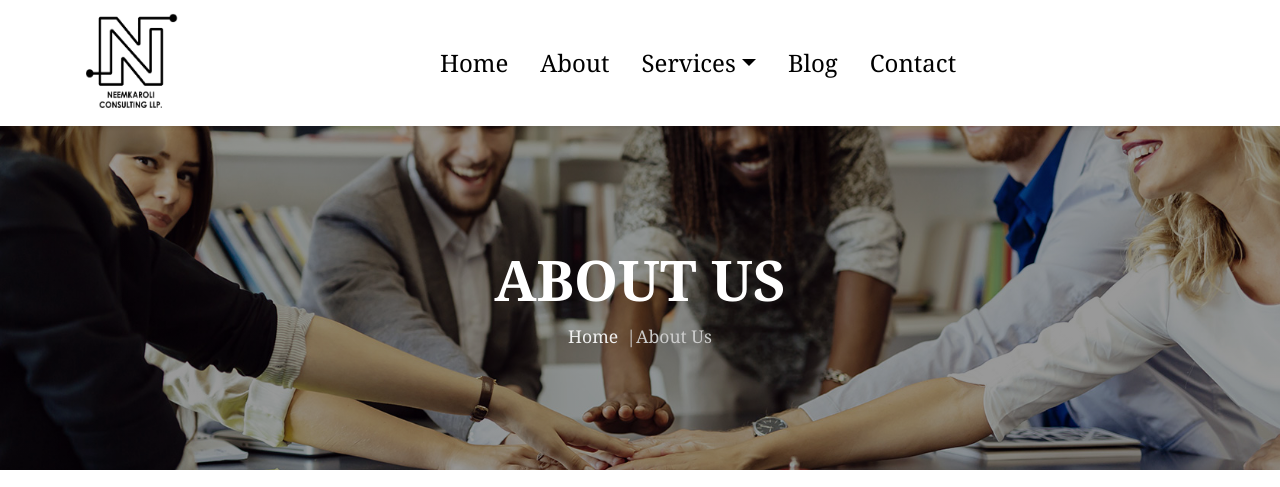
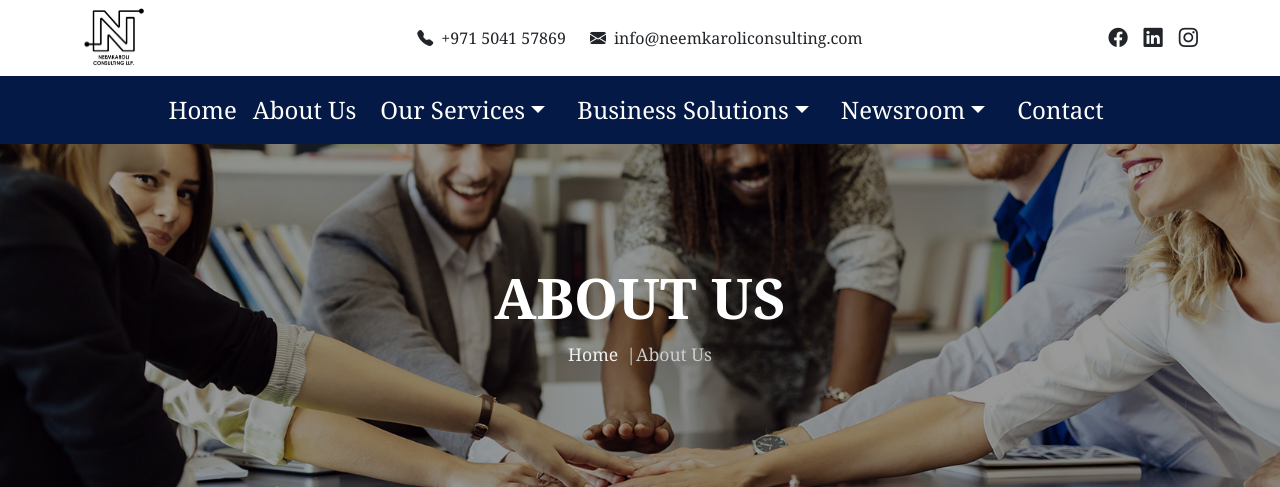
Before and after one commit to neemkaroli12/Neemkaroli-_Consulting, a Django app: page /about/ in a window 1280 px wide. Shown: the top 487 px of the page. Run offline with Django 5.2, Linux system fonts and the light colour scheme.

Commit message:
layout.html

```diff
--- a/templates/layout.html
+++ b/templates/layout.html
@@ -27,7 +27,7 @@
     }
 
     .nav-link{
-       color: #000 !important;
+       color: #fff!important;
        font-size: 1.5rem;
     }
 
@@ -47,24 +47,44 @@
   </style>
 </head>
 <body>
-
-
-<nav class="navbar navbar-expand-lg navbar-dark navbar-custom sticky-top shadow-sm">
+<div class="container py-2">
+  <div class="row align-items-center text-center text-lg-start">
+    <div class="col-12 col-lg-2 d-flex justify-content-center justify-content-lg-start mb-2 mb-lg-0">
+      <a class="navbar-brand fw-bold text-dark" href="#">
+        <img src="{% static 'images/logo.png' %}" alt="Logo" height="60" />
+      </a>
+    </div>
+    <div class="col-12 col-lg-8 d-flex flex-column flex-lg-row justify-content-center align-items-center mb-2 mb-lg-0">
+      <div class="d-flex align-items-center me-lg-4 mb-2 mb-lg-0">
+        <i class="bi bi-telephone-fill text-dark me-2"></i>
+        <span class="text-dark">+971 5041 57869</span>
+      </div>
+      <div class="d-flex align-items-center">
+        <i class="bi bi-envelope-fill text-dark me-2"></i>
+        <span class="text-dark">info@neemkaroliconsulting.com</span>
+      </div>
+    </div>
+    <div class="col-12 col-lg-2 d-flex justify-content-center justify-content-lg-end">
+      <a href="#" class="fw-bold text-dark me-3" style="font-size:1.2rem;"><i class="bi bi-facebook"></i></a>
+      <a href="#" class="text-dark me-3" style="font-size:1.2rem;"><i class="bi bi-linkedin"></i></a>
+      <a href="#" class="text-dark" style="font-size:1.2rem;"><i class="bi bi-instagram"></i></a>
+    </div>
+  </div>
+</div>
+<nav class="navbar navbar-expand-lg navbar-dark sticky-top" style="background-color: #051946ff;">
   <div class="container">
-     <a class="navbar-brand fw-bold " href="#"><img src="{% static 'images\logo.png' %}" alt=" Logo" height="100" width="100" /></a>
-    <button class="navbar-toggler " type="button"
-      data-bs-toggle="collapse" data-bs-target="#mainNavbar"
+    <button class="navbar-toggler" type="button" data-bs-toggle="collapse" data-bs-target="#mainNavbar"
       aria-controls="mainNavbar" aria-expanded="false" aria-label="Toggle navigation">
-      <span class="navbar-toggler-icon bg-dark"></span>
+      <span class="navbar-toggler-icon"></span>
     </button>
-    <div class="collapse navbar-collapse" id="mainNavbar">
-      <ul class="navbar-nav mb-2 mb-lg-0">
-        <li class="nav-item"><a class="nav-link active" href="{% url 'consulting_app:home_two' %}">Home</a></li>
-        <li class="nav-item"><a class="nav-link active ms-3" href="{% url 'consulting_app:about' %}">About</a></li>
+    <div class="collapse navbar-collapse justify-content-center" id="mainNavbar">
+      <ul class="navbar-nav">
+        <li class="nav-item"><a class="nav-link " href="{% url 'consulting_app:home_two' %}">Home</a></li>
+        <li class="nav-item"><a class="nav-link" href="{% url 'consulting_app:about' %}">About Us</a></li>
         <li class="nav-item dropdown">
-          <a class="nav-link active dropdown-toggle  ms-3" href="#" id="servicesDropdown"
-             role="button" data-bs-toggle="dropdown" aria-expanded="false">Services</a>
-          <ul class="dropdown-menu" aria-labelledby="servicesDropdown">
+          <a class="nav-link dropdown-toggle px-3" href="#" id="servicesDropdown"
+             role="button" data-bs-toggle="dropdown" aria-expanded="false">Our Services</a>
+          <ul class="dropdown-menu">
             <li><a class="dropdown-item" href="#">All Services</a></li>
             <li><a class="dropdown-item" href="#">Consulting</a></li>
             <li><a class="dropdown-item" href="#">Training</a></li>
@@ -72,12 +92,31 @@
             <li><a class="dropdown-item" href="#">FAQ</a></li>
           </ul>
         </li>
-        <li class="nav-item"><a class="nav-link active  ms-3" href="#">Blog</a></li>
-        <li class="nav-item"><a class="nav-link active  ms-3" href="#">Contact</a></li>
+        <li class="nav-item dropdown">
+          <a class="nav-link dropdown-toggle px-3" href="#" id="solutionsDropdown"
+             role="button" data-bs-toggle="dropdown" aria-expanded="false">Business Solutions</a>
+          <ul class="dropdown-menu">
+            <li><a class="dropdown-item" href="#">ERP</a></li>
+            <li><a class="dropdown-item" href="#">CRM</a></li>
+          </ul>
+        </li>
+        <li class="nav-item dropdown">
+          <a class="nav-link dropdown-toggle px-3" href="#" id="newsDropdown"
+             role="button" data-bs-toggle="dropdown" aria-expanded="false">Newsroom</a>
+          <ul class="dropdown-menu">
+            <li><a class="dropdown-item" href="#">News</a></li>
+            <li><a class="dropdown-item" href="#">Events</a></li>
+          </ul>
+        </li>
+
+        <li class="nav-item"><a class="nav-link px-3" href="#">Contact</a></li>
       </ul>
     </div>
   </div>
 </nav>
+
+
+
 
 
 {% block content %}
```
